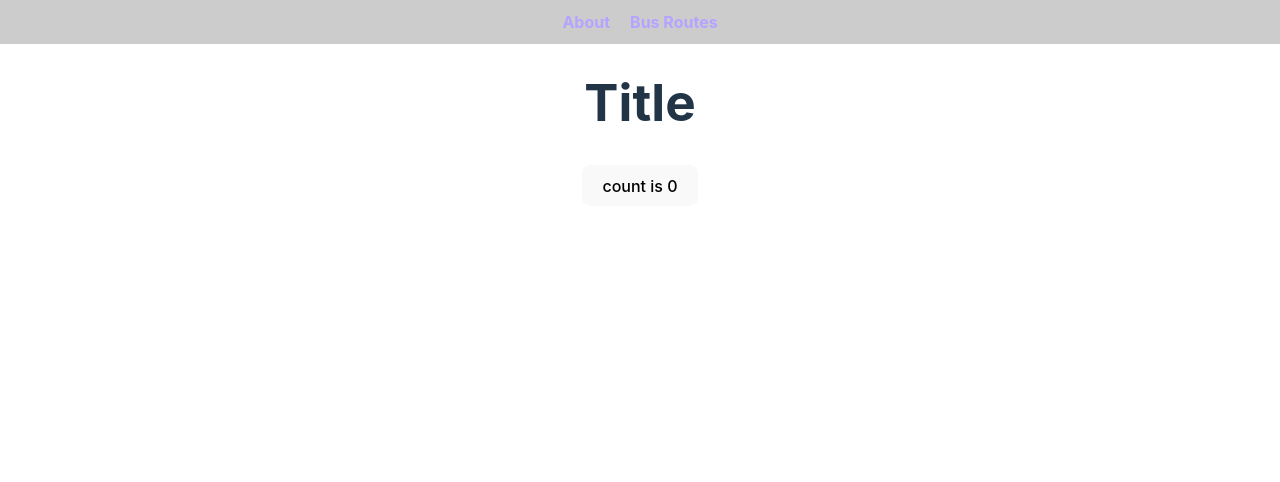
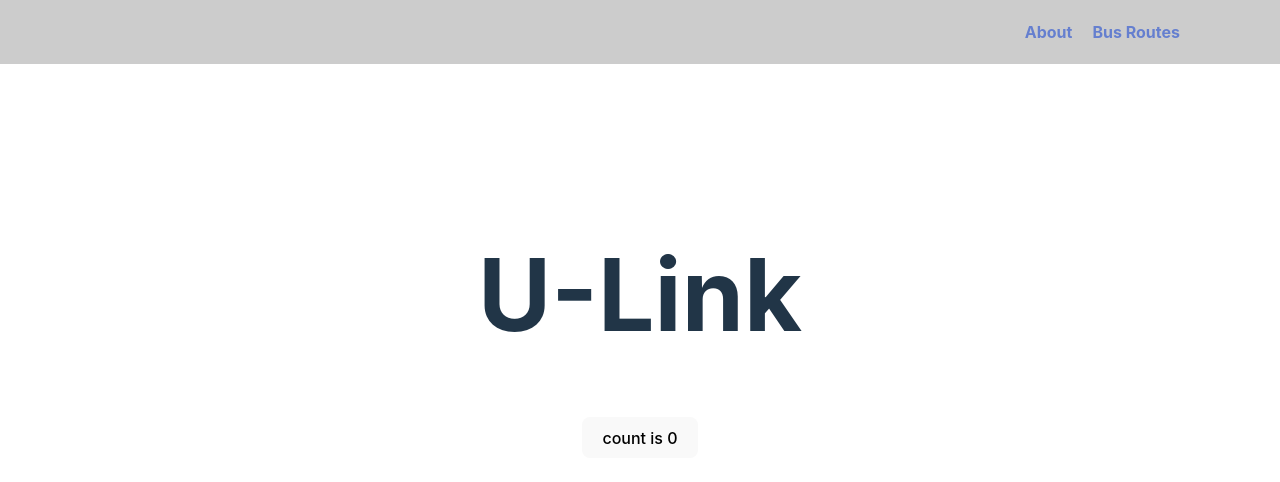
Before and after one commit to JasonnVo/U-Link, a React (Vite) app: page / in a window 1280 px wide. Shown: the top 482 px of the page. Built offline with nearby package versions, Linux system fonts and the light colour scheme.

Commit message:
Fixed navbar and title and added some css styling

```diff
--- a/src/Components/NavBar.css
+++ b/src/Components/NavBar.css
@@ -1,9 +1,9 @@
 .navbar {
     display: flex;
-    justify-content: center;
+    justify-content: right;
     align-items: center;
     background: rgba(0, 0, 0, 0.2);
-    padding: 10px 0;
+    padding: 20px 0;
     width: 100%;
     position: fixed;
     top: 0;
@@ -14,12 +14,12 @@
     display: flex;
     gap: 20px;
     list-style: none;
-    padding: 0;
+    padding-right: 100px;
     margin: 0;
   }
 
   .navbar a {
-    color: #b5a3ff;
+    color: #657fcf;
     text-decoration: none;
     font-weight: bold;
   }
--- a/src/Components/Title.css
+++ b/src/Components/Title.css
@@ -1,3 +1,11 @@
 .title {
     position: top;
+    margin-top: 200px;
+    font-weight: bolder;
+    font-size: 100px;
 }
+
+.title:hover {
+    -webkit-text-stroke: 1px white;
+    color: transparent;
+}
--- a/src/Components/Title.tsx
+++ b/src/Components/Title.tsx
@@ -3,7 +3,7 @@ import './Title.css'
 
 const Title = () => {
   return (
-    <h1 className='title'>Title</h1>
+    <h1 className='title'> U-Link </h1>
   )
 }
 
```
